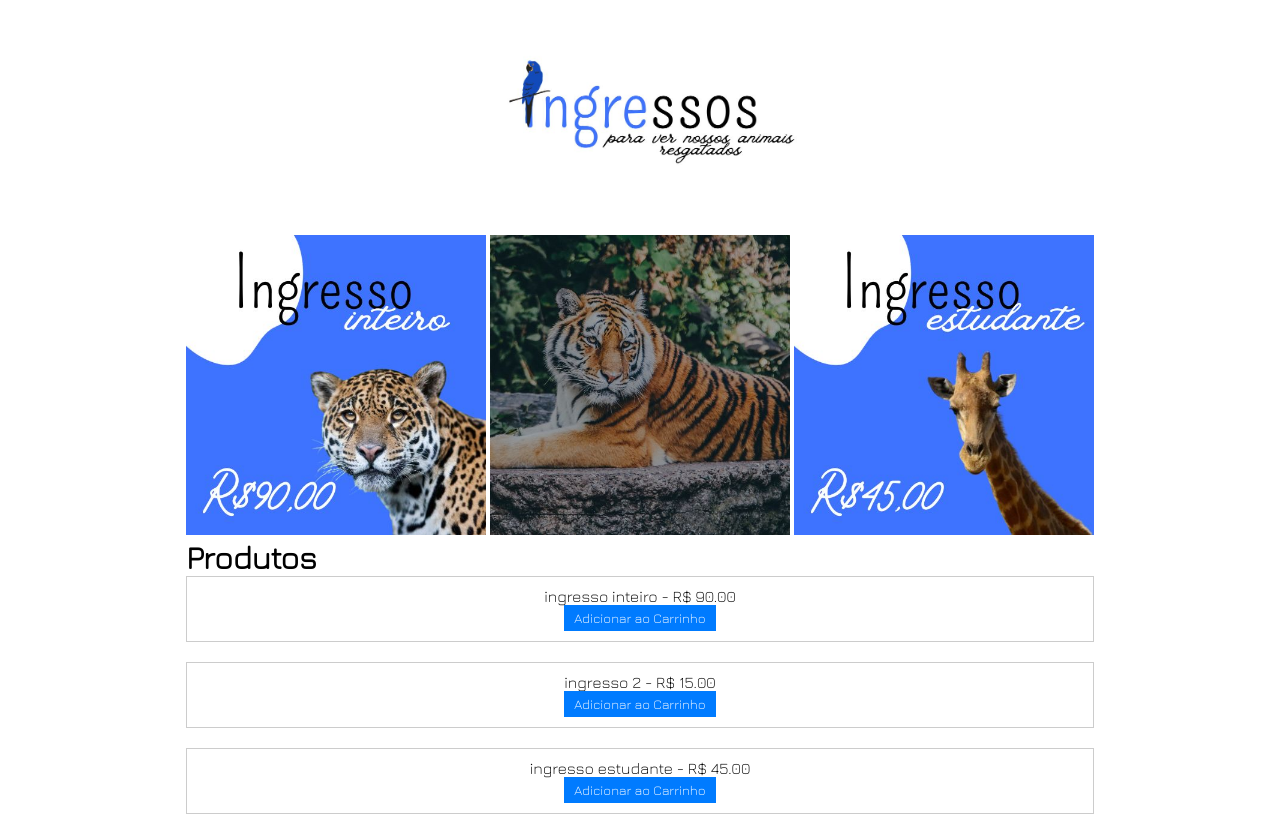
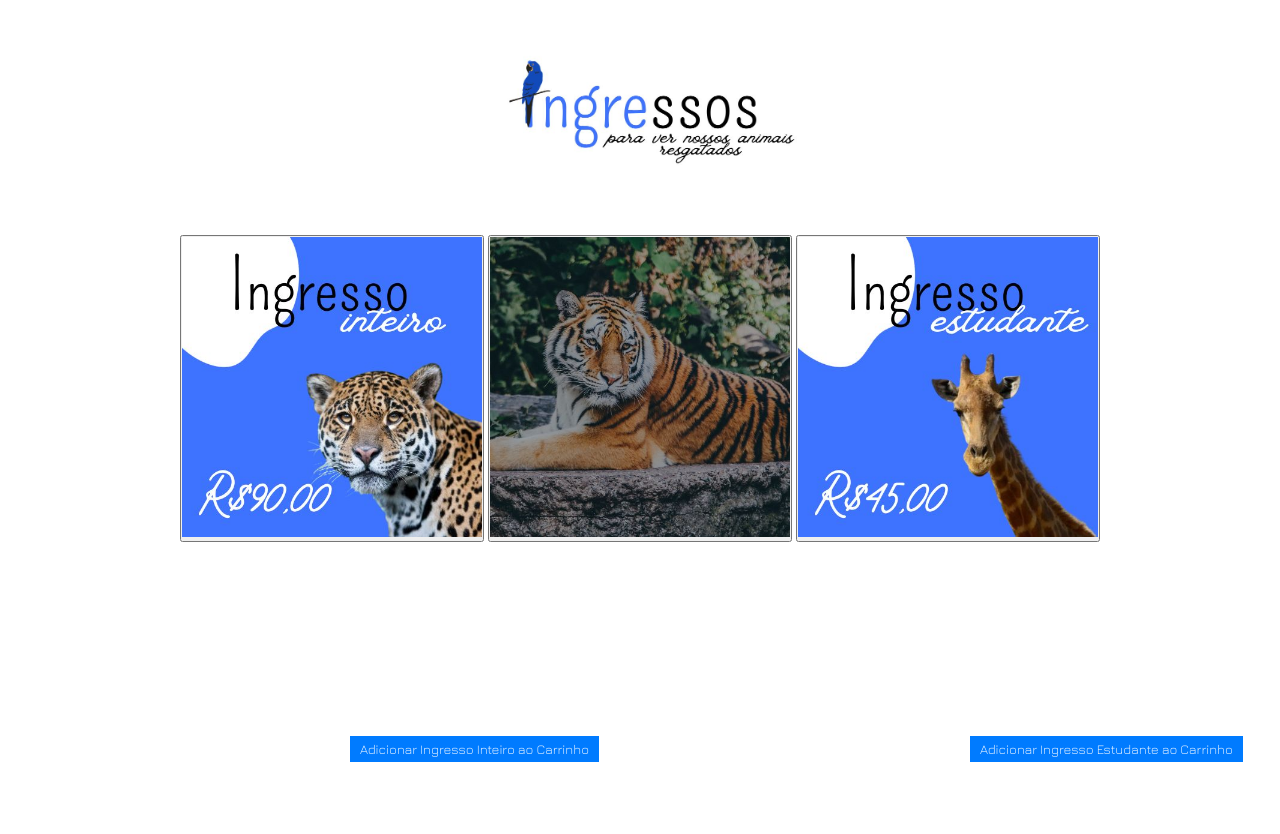
Before and after one commit to 00julia/AraraZoo, a PHP site: page /index.php in a window 1280 px wide. Shown: the part 1564-2398 px from the top of the page. After the commit the page ends 2326 px from the top, so only its background shows below. Run offline with PHP 8.4, Linux system fonts and the light colour scheme.

Commit message:
(ㆆ_ㆆ)

```diff
--- a/index.php
+++ b/index.php
@@ -35,11 +35,16 @@
 </div>
 <div class="container2">
   <div class="ingressosfoto">
+  <button class="imagem-botao1" onclick="acaoDoBotao()">
     <img src="imgs/5.jpg" class="ingressosfotos">
+  </button>
+    <button class="imagem-botao2" onclick="acaoDoBotao()">
     <img src="imgs/6.jpg" class="ingressosfotos">
+    </button>
+    <button class="imagem-botao3" onclick="acaoDoBotao()">
     <img src="imgs/7.jpg" class="ingressosfotos">
-
-    <title>Produtos</title>
+    </button>
+    <title></title>
     <style>
         .produto {
             border: 1px solid #ccc;
@@ -59,21 +64,51 @@
             border: none;
             padding: 5px 10px;
             cursor: pointer;
+            display: inline-block;
+            margin-right: 10px;
         }
     </style>
 </head>
 <body>
-    <h1>Produtos</h1>
+
+    <h1></h1>
     <div id="produtos">
         <!-- Os produtos serão preenchidos dinamicamente -->
     </div>
 
+    <style>
+        /* Estilos para o botão */
+        .adicionar-carrinho {
+            position: absolute;
+            top: 2300px;
+            left: 350px;
+            background-color: #007bff;
+            color: #fff;
+            border: none;
+            padding: 5px 10px;
+            cursor: pointer;
+        }
+
+        .adicionar-carrinho1{
+            position: absolute;
+            top: 2300px;
+            left: 970px;
+            background-color: #007bff;
+            color: #fff;
+            border: none;
+            padding: 5px 10px;
+            cursor: pointer;
+        }
+
+    </style>
+
+    <!-- Botões "Adicionar ao Carrinho" fora da tag <script> -->
+    <button class="adicionar-carrinho" onclick="adicionarProduto('ingresso inteiro', 90.00)">Adicionar Ingresso Inteiro ao Carrinho</button>
+
+    <button class="adicionar-carrinho1" onclick="adicionarProduto('ingresso estudante', 45.00)">Adicionar Ingresso Estudante ao Carrinho</button>
+
     <script>
-        const produtos = [
-            { id: 1, nome: 'ingresso inteiro', preco: 90.00 },
-            { id: 2, nome: 'ingresso 2', preco: 15.00 },
-            { id: 3, nome: 'ingresso estudante', preco: 45.00 }
-        ];
+
 
         window.onload = function() {
             const container = document.getElementById('produtos');
@@ -82,17 +117,15 @@
                 const div = document.createElement('div');
                 div.classList.add('produto');
                 div.innerHTML = `<p>${produto.nome} - R$ ${produto.preco.toFixed(2)}</p>
-                                 <button class="adicionar-carrinho" onclick="adicionarProduto(${produto.id})">Adicionar ao Carrinho</button>`;
+                                 <button class="adicionar-carrinho" onclick="adicionarProduto('${produto.nome}', ${produto.preco})">Adicionar ao Carrinho</button>`;
                 container.appendChild(div);
             });
         };
 
-        function adicionarProduto(id) {
-            const produtoSelecionado = produtos.find(produto => produto.id === id);
-
+        function adicionarProduto(nome, preco) {
             const item = {
-                nome: produtoSelecionado.nome,
-                preco: produtoSelecionado.preco
+                nome: nome,
+                preco: preco
             };
 
             let carrinho = JSON.parse(localStorage.getItem('carrinho')) || [];
```
